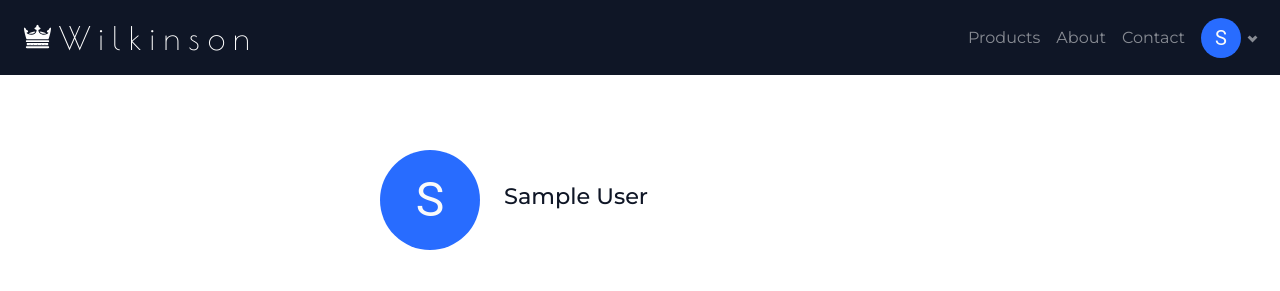
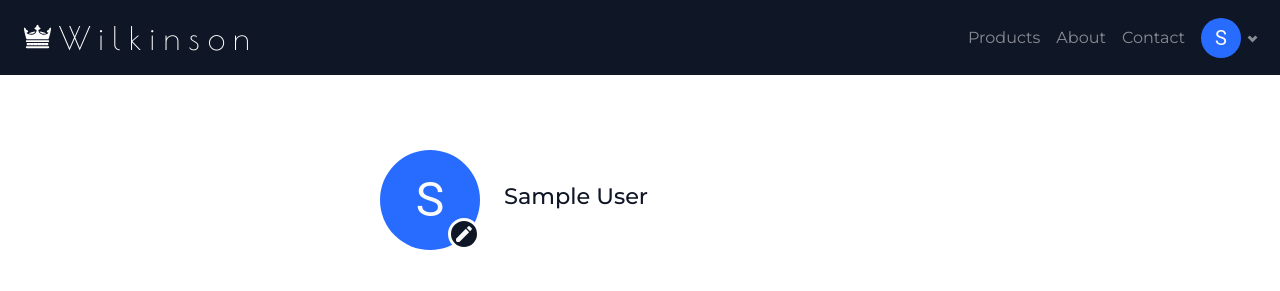
Before and after one commit to ReactNodeWebapp/webui, a React (Create React App) app: page /1 in a window 1280 px wide. Shown: the top 291 px of the page. Built offline with nearby package versions, Linux system fonts and the light colour scheme; no server answers; sample sign-in values are in the browser's storage.

Commit message:
Add image edit button on user profile picture

```diff
--- a/src/components/UserProfile/UserProfile/UserProfile.js
+++ b/src/components/UserProfile/UserProfile/UserProfile.js
@@ -6,6 +6,7 @@ import Avatar from "@material-ui/core/Avatar";
 import {TextField} from "@material-ui/core";
 import {ThemeProvider} from "@material-ui/core/styles";
 import CircularProgress from "@material-ui/core/CircularProgress";
+import EditIcon from '@material-ui/icons/Edit';
 
 import UserContext from "../../../context/UserContext";
 
@@ -56,6 +57,18 @@ function UserProfile({
                     className="profile-data__user-icon"
                 >
                     {String(user.firstName).charAt(0)}
+                    <label htmlFor="image-chooser">
+                        <EditIcon
+                            className="profile-data__edit-image"
+                            type="file"
+                        />
+                    </label>
+                    <input
+                        id="image-chooser"
+                        className="profile-data__image-chooser"
+                        type="file"
+                        onChange={console.log('make oncgange function')}
+                    />
                 </Avatar>
                 <div className="profile-data__user-name-cnt">
                     <p className="profile-data__user-name">{user.firstName} {user.lastName}</p>
--- a/src/components/UserProfile/UserProfile/UserProfile.scss
+++ b/src/components/UserProfile/UserProfile/UserProfile.scss
@@ -14,6 +14,24 @@
     height: 100px !important;
     font-size: 3rem !important;
     background-color: $contrast-color !important;
+    position: relative;
+    overflow: unset !important;
+  }
+
+  &__edit-image {
+    position: absolute;
+    bottom: 0;
+    right: 0;
+    background-color: $primary-color;
+    border-radius: 50%;
+    border: 3.5px solid white;
+    font-size: 2rem !important;
+    padding: .15rem;
+    cursor: pointer;
+  }
+
+  &__image-chooser {
+    display: none;
   }
 
   &__user-name-cnt {
```
